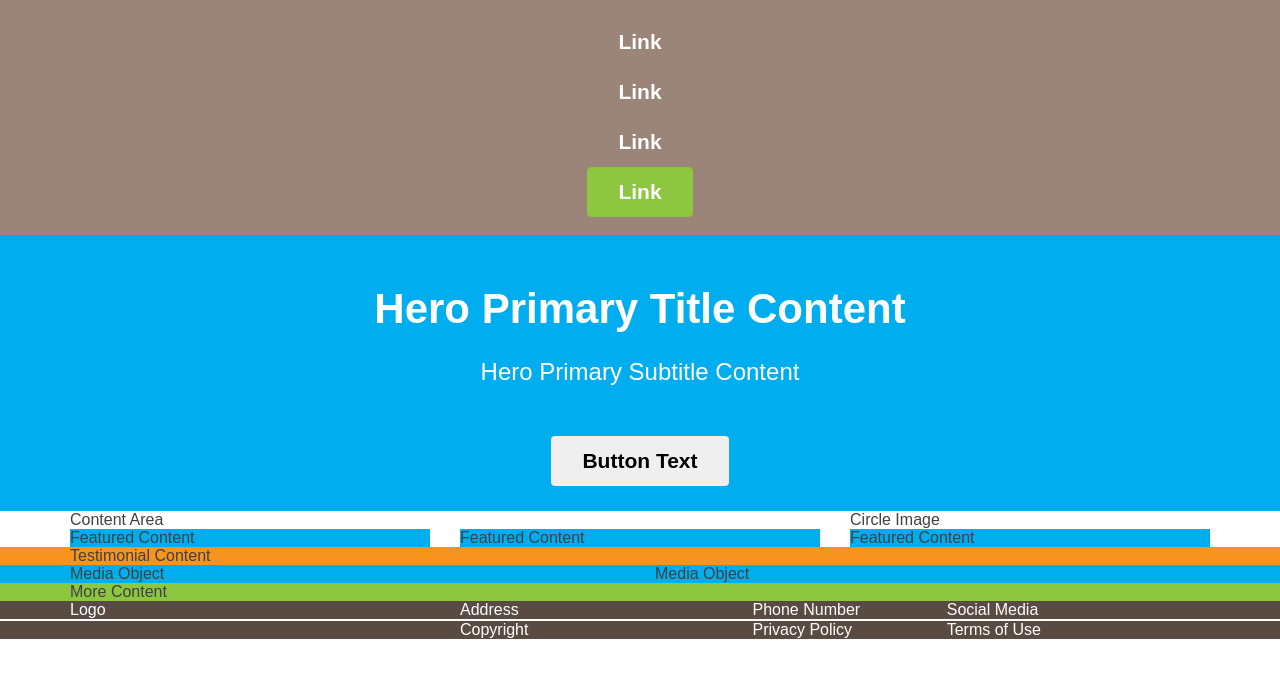
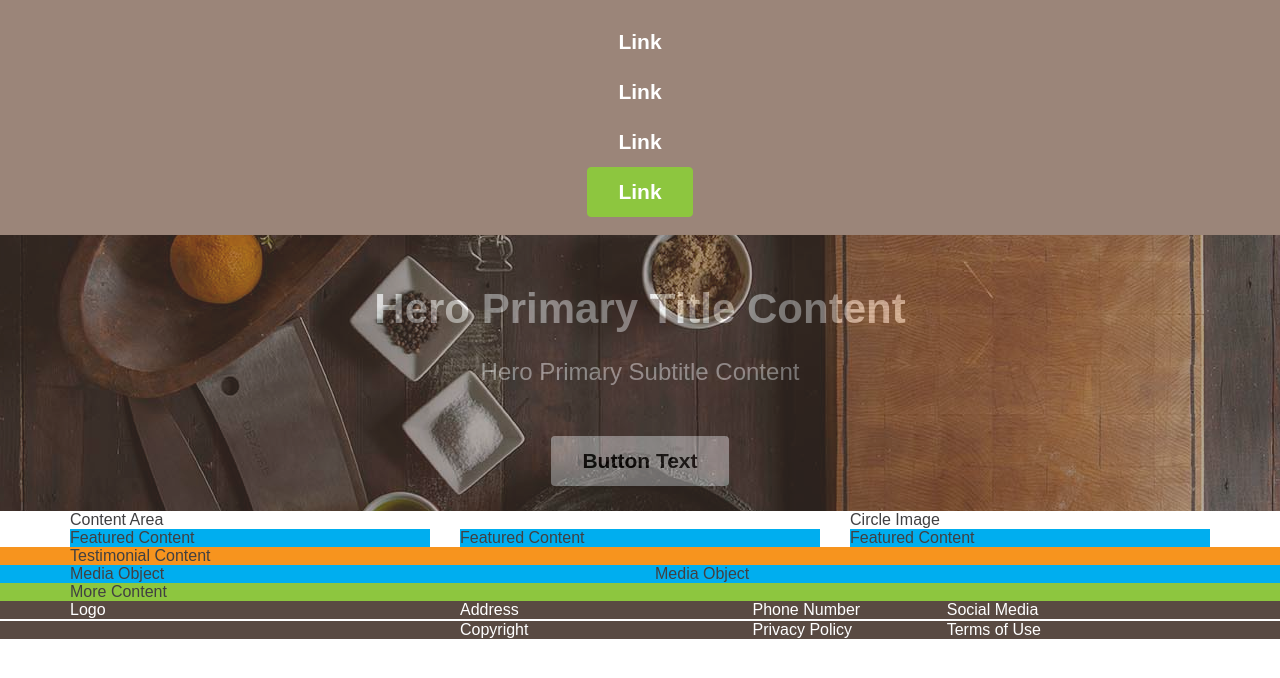
Before and after one commit to ljmccode/Restaurant-Site, a plain HTML site: page index.html in a window 1280 px wide. Shown: the part 104-782 px from the top of the page. Drawn offline with Linux system fonts and the light colour scheme.

Commit message:
Hero background image added

```diff
--- a/index.html
+++ b/index.html
@@ -27,7 +27,8 @@
         </div>
     </header>
     <main>
-        <section class="hero hero-primary background-secondary">
+        <section class="hero hero-primary bg-image">
+            <img src="images/hero.jpg">
             <div class="container">
                 <div class="hero-body"></div>
                 <h1 class="hero-title">Hero Primary Title Content</h1>
--- a/stylesheet.css
+++ b/stylesheet.css
@@ -256,6 +256,14 @@ Module Styles
     padding-bottom: 25px;
 }
 
+.hero-primary.bg-image > img {
+  opacity: 0.55;
+}
+
+.hero-body {
+  position: relative;
+}
+
 .hero-title {
     margin-top: 25px;
     margin-bottom: 25px;
@@ -283,6 +291,18 @@ Module Styles
     position: relative;
 }
 
+/* Select the direct img child of .bg-image in order to position the image */
+/* This limits the scope of elements selected */
+.bg-image > img {
+    position: absolute;
+    top: -9999px;
+    bottom: -9999px;
+    left: -9999px;
+    right: -9999px;
+    margin: auto;
+    min-width: 100%;
+}
+
 /***************************
 ****************************
 Theme Styles
```
Also changed, not shown: images/hero.jpg (added).
